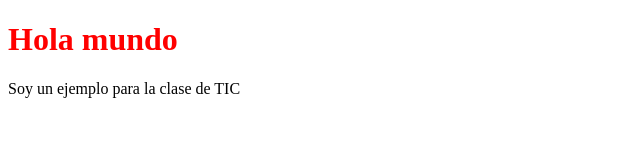
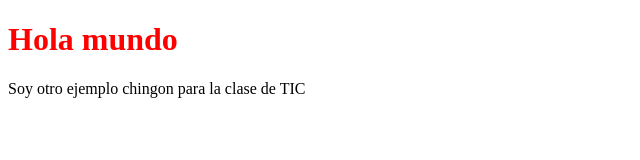
Before and after one commit to JoseMntr/REPO-TIC-2-739487, a plain HTML site: page index.html in a window 1280 px wide. Shown: the full height of the page, 0-640 px from the left. Drawn offline with Linux system fonts and the light colour scheme.

Commit message:
cambio en p

```diff
--- a/index.html
+++ b/index.html
@@ -7,6 +7,6 @@
     </head>
     <body>
         <h1>Hola mundo</h1>
-        <p>Soy un ejemplo para la clase de TIC</p>
+        <p>Soy otro ejemplo chingon para la clase de TIC</p>
     </body>
 </html>
```
